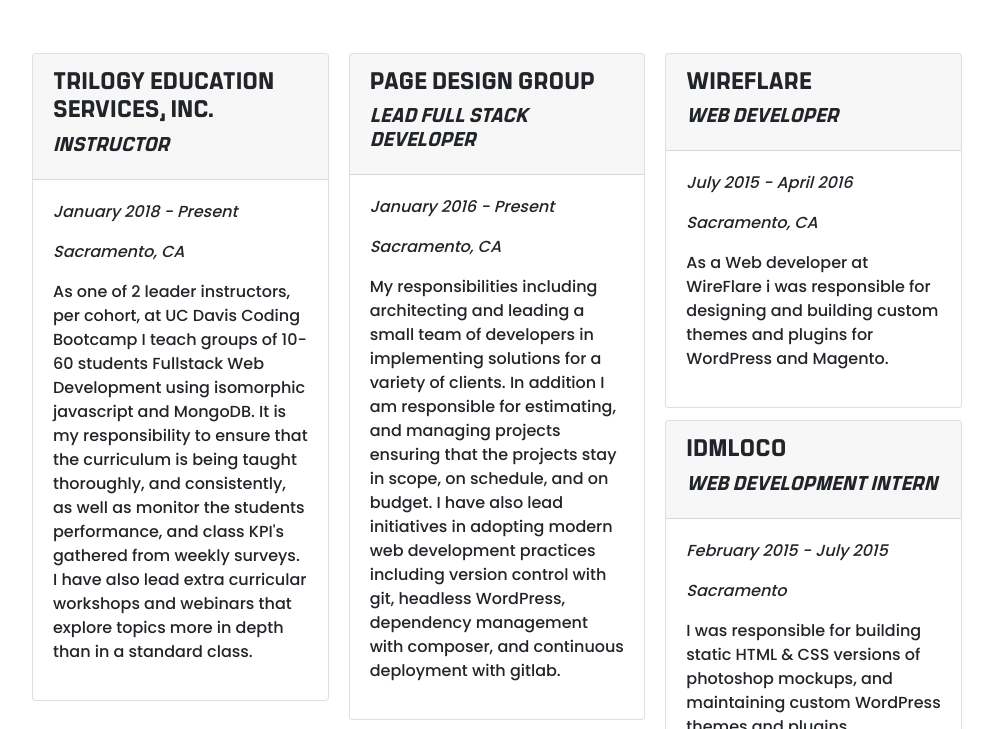
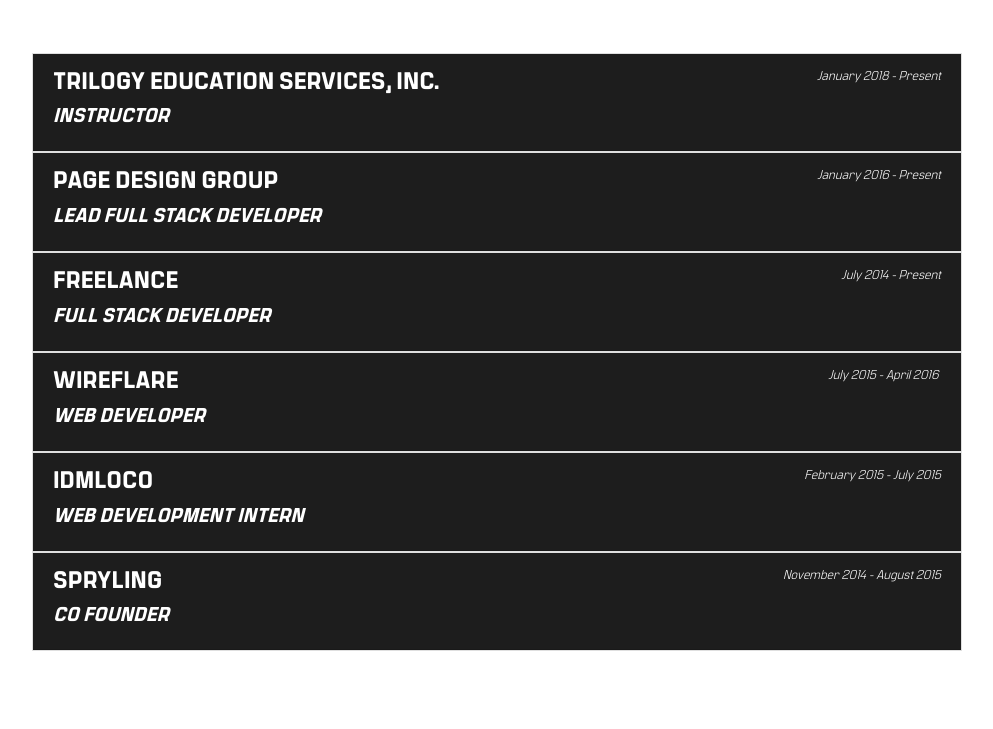
Before and after one commit to treighton/treightonmauldin, a Gatsby site: page /experience in a window 1280 px wide. Shown: the part 929-1658 px from the top of the page, without its empty margins (143-1136 px from the left). Built offline with nearby package versions, Linux system fonts and the light colour scheme; Gatsby itself is replaced by a stand-in of ours.

Commit message:
exp page done for now

```diff
--- a/src/assets/app.scss
+++ b/src/assets/app.scss
@@ -202,3 +202,20 @@
     }
   }
 }
+
+.card {
+  .card-header{
+    background-color: $dark;
+    color: #fff;
+  }
+  .card-body{
+    color: $dark;
+  }
+  z-index: 9;
+  position: relative;
+  transition: all 150ms ease;
+  &:hover, &.active{
+    box-shadow: 4px 4px 0px 0px #E2A42B;
+    transform: translateY(-15px) translatex(-15px);
+  }
+}
--- a/src/assets/bootstrap/_variables.scss
+++ b/src/assets/bootstrap/_variables.scss
@@ -107,8 +107,8 @@
 // Quickly modify global styling by enabling or disabling optional features.
 
 $enable-caret:                                true !default;
-$enable-rounded:                              true !default;
-$enable-shadows:                              false !default;
+$enable-rounded:                              false !default;
+$enable-shadows:                              true !default;
 $enable-gradients:                            false !default;
 $enable-transitions:                          true !default;
 $enable-prefers-reduced-motion-media-query:   true !default;
--- a/src/components/resumeItem.js
+++ b/src/components/resumeItem.js
@@ -11,19 +11,22 @@
   const { comapany, position, duration, location, description } = props
 
   return (
-    <div className="card ">
+    <div className="card" onClick={() => props.handleClick(props.id)}>
       <div className="card-header">
         <div className="card-title">
-          <h4>{comapany}</h4>
+          <div className="d-flex w100 justify-content-between">
+            <h4>{comapany}</h4>
+            <small className="text-right"><em> {duration}</em></small>
+          </div>
           <h5>
             <em>{position}</em>
           </h5>
         </div>
       </div>
-      <div className="card-body">
+      <div className={`card-body collapse ${props.active ? 'show' : ''}`}>
         <div className="card-text">
           <p>
-            <em>{duration}</em>
+
           </p>
           <p>
             <em>{location}</em>
--- a/src/pages/experience.js
+++ b/src/pages/experience.js
@@ -1,4 +1,4 @@
-import React from "react"
+import React, { useState } from "react"
 import { Link } from "gatsby"
 import Layout from "../components/layout"
 import SEO from "../components/seo"
@@ -58,7 +58,14 @@
   },
 ]
 
-const experience = () => (
+function Experience(props) {
+  const [activeRes, setActiveRes] = useState(null)
+
+  const handleClick = (id) => {
+    setActiveRes(id)
+  }
+
+  return (
     <Layout>
       <SEO title="Web Development Experience" />
       <div className="container">
@@ -82,19 +89,24 @@
             </div>
           </div>
         </div>
-      <div className="card-columns">
-        {resume.map(item => (
+        <div className="">
+          {resume.map((item, i) => (
             <ResumeItem
+              key={i}
+              id={i}
               comapany={item.company}
               position={item.position}
               duration={item.duration}
               location={item.location}
               description={item.description}
+              handleClick={handleClick}
+              active={activeRes === i}
             />
           ))}
         </div>
       </div>
     </Layout>
   )
+}
 
-export default experience
+export default Experience
```
Lines whose indentation alone changed are shown as unchanged.
